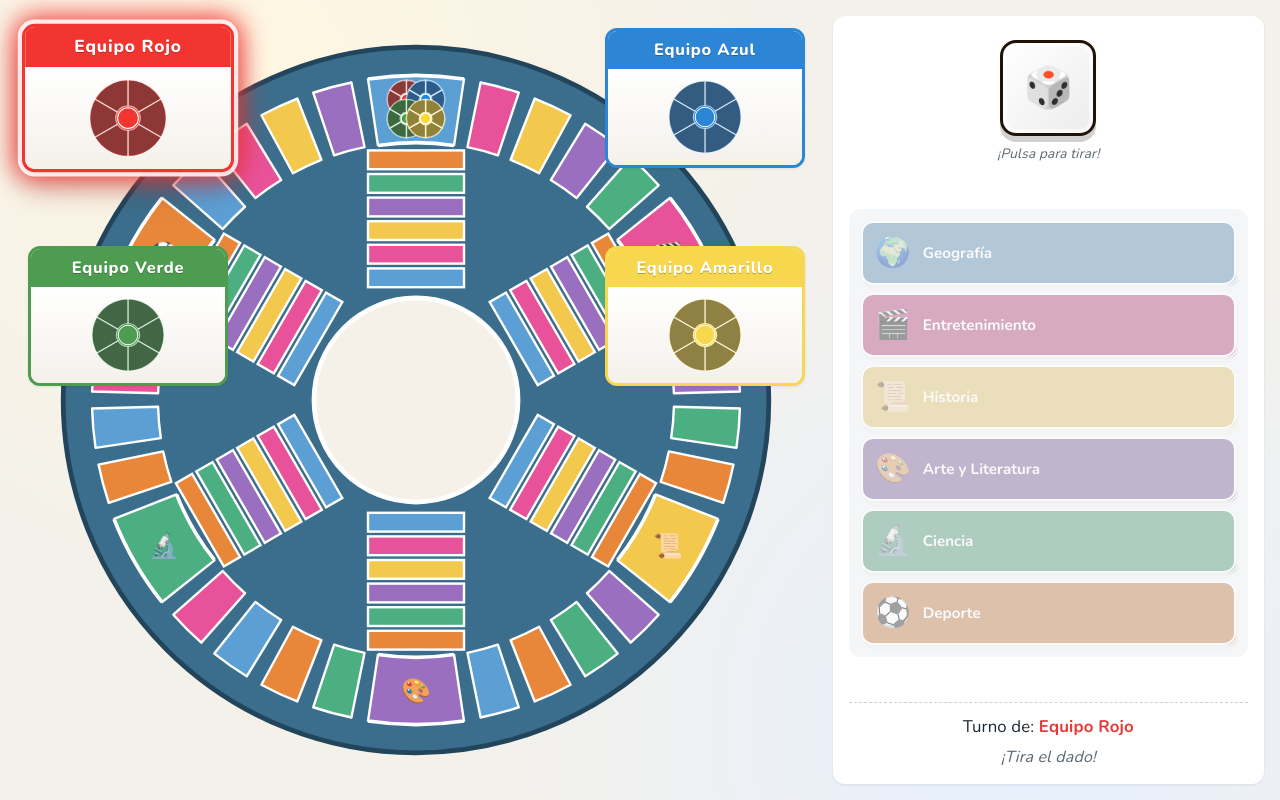
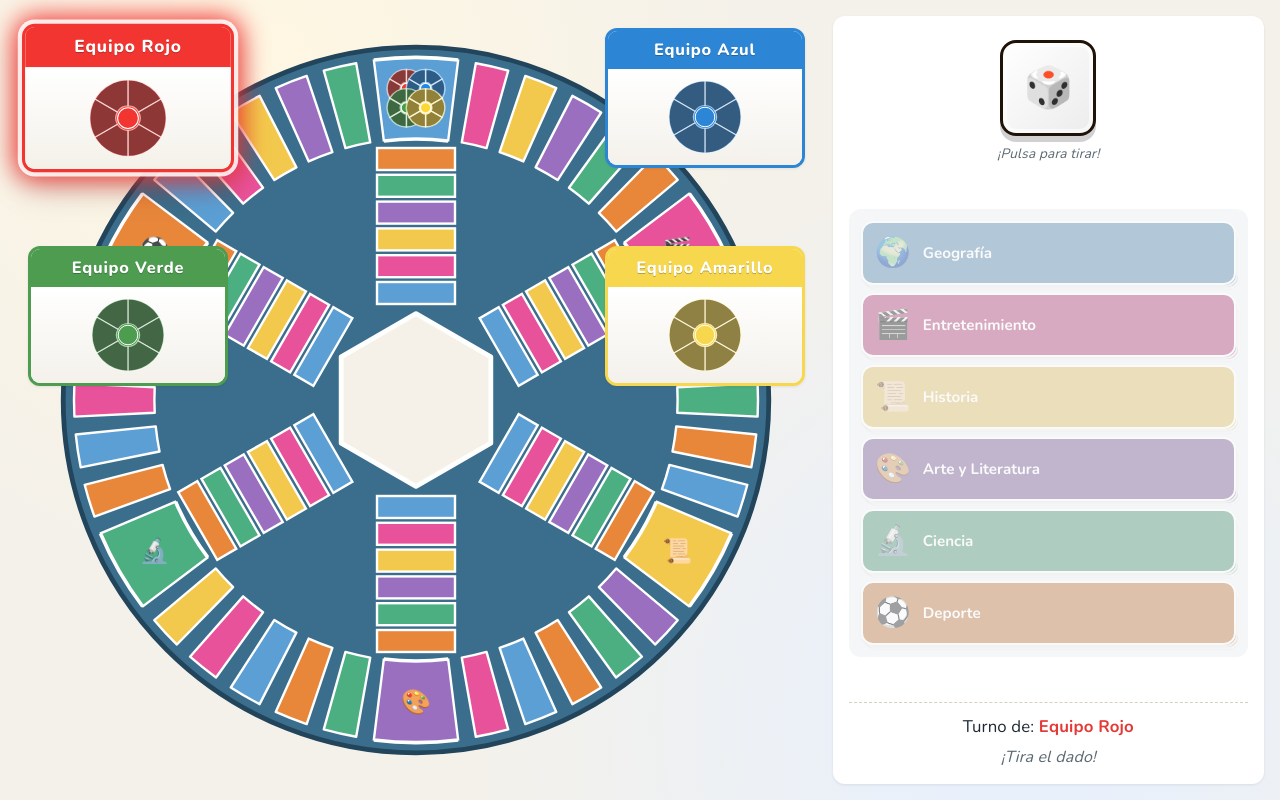
Before and after one commit to ngarderiu/Trivial, a React (Vite) app: page / in a window 1280 px wide. Both pictures are taken after a click on the button "Empezar partida". Built offline with nearby package versions, Linux system fonts and the light colour scheme.

Commit message:
fix: anillo más grande, brazos mismo ancho que sedes, centro hexagonal, 5 casillas entre sedes

```diff
--- a/src/components/game/Board.jsx
+++ b/src/components/game/Board.jsx
@@ -8,42 +8,47 @@ import { CATEGORIES, CATEGORIES_BY_ID, CATEGORY_IDS } from '../../constants/cate
 // Tablero del Trivial clásico.
 //
 // Geometría (viewBox 600×600, centro 300,300):
-//   - 30 casillas en el anillo: 6 sedes + 24 normales (4 entre sedes)
-//   - sedes: ancho angular doble (2 unidades), centradas en cada eje del brazo
-//   - brazos: 6 brazos rectos de 80 px de ancho, 6 casillas grandes
-//             (radios 92..210) con gap de 4 px entre casillas
-//   - cada casilla del brazo alterna los 6 colores en secuencia
-//   - centro: círculo crema, radio 85
-//
-// Total angular: 6 · 2 + 24 · 1 = 36 "unidades angulares" = 360º
-//   (cada unidad = 360/36 = 10º).
+//   - 36 casillas en el anillo: 6 sedes + 30 normales (5 entre cada par de sedes)
+//   - sede = 2 unidades angulares; normal = 1 unidad → 6·2 + 30·1 = 42 unidades
+//     → 360º/42 ≈ 8.571º por unidad.
+//   - anillo: R_INNER=218, R_OUTER=285
+//   - centro: hexágono regular (vértices en los 6 ejes de los brazos),
+//     radio (al vértice) 72 px.
+//   - brazos: ancho EXACTO igual al ancho de una sede a R_INNER
+//     (≈ 2·sin(8.571º)·R_INNER ≈ 65 px).
+//   - 6 casillas por brazo entre SP_IN y SP_OUT, gap radial 4 px.
 const SIZE = 600;
 const CX = 300;
 const CY = 300;
-const RING_OUTER = 270;
-const RING_INNER = 215;
-const ARM_INNER_R = 92;
-const ARM_OUTER_R = 210;
-const ARM_WIDTH = 80;
-const ARM_CELLS = SPOKE_CELLS;
-const ARM_CELL_H = (ARM_OUTER_R - ARM_INNER_R) / ARM_CELLS; // ≈21.67
+const R_OUTER = 285;
+const R_INNER = 218;
+const HEX_R = 72; // radio del hexágono al vértice
+
+const TOTAL_UNITS = 42;
+const UNIT_RAD = (Math.PI * 2) / TOTAL_UNITS; // 360/42º
+
+// Ancho del brazo: igual a la cuerda de una sede a R_INNER
+const ARM_WIDTH = 2 * R_INNER * Math.sin(UNIT_RAD); // ≈ 65 px
+
+// Brazo: empieza justo fuera del vértice del hexágono y termina justo
+// antes del anillo, con 6 px de margen a cada lado.
+const SP_IN = HEX_R + 6;        // 78
+const SP_OUT = R_INNER - 6;     // 212
+const ARM_CELLS = SPOKE_CELLS;  // 6
 const ARM_CELL_GAP = 4;
-const CENTER_R = 85;
-const SPOKE_GAP = 5; // sedes cada 5 posiciones (índices 0,5,10,15,20,25)
+const ARM_CELL_H = (SP_OUT - SP_IN) / ARM_CELLS; // ≈ 22.33
 
-const TOTAL_UNITS = 36;
-const UNIT_RAD = (Math.PI * 2) / TOTAL_UNITS;
+const SPOKE_GAP = 6; // sedes cada 6 posiciones (índices 0,6,12,18,24,30)
 const DEG = (rad) => (rad * 180) / Math.PI;
 const PAD_RAD = (1.5 * Math.PI) / 180; // 1.5º de gap a cada lado
 
 // Devuelve [a0, a1] (radianes) que ocupa una casilla del anillo.
-// La sede 0 queda centrada en -π/2 (arriba): unidad 1 = -π/2.
-// Cada sección consume 2 + (SPOKE_GAP - 1) = 6 unidades angulares.
+// Sede 0 centrada en -π/2 (arriba). Cada sección = 2 (sede) + 5 normales = 7 unidades.
 function cellAngles(index) {
   const cell = BOARD_POSITIONS[index];
   const sedeIdx = Math.floor(index / SPOKE_GAP);
   const offset = index % SPOKE_GAP;
-  const sectionStart = sedeIdx * 6; // 2 (sede) + (SPOKE_GAP-1) normales
+  const sectionStart = sedeIdx * 7;
   let unitStart;
   let unitEnd;
   if (cell.isHQ) {
@@ -53,7 +58,6 @@ function cellAngles(index) {
     unitStart = sectionStart + 2 + (offset - 1);
     unitEnd = unitStart + 1;
   }
-  // Desplazamiento para que sede 0 esté centrada arriba
   const a0 = (unitStart - 1) * UNIT_RAD - Math.PI / 2 + PAD_RAD;
   const a1 = (unitEnd - 1) * UNIT_RAD - Math.PI / 2 - PAD_RAD;
   return [a0, a1];
@@ -75,7 +79,7 @@ function annularWedgePath(a0, a1, r0, r1) {
 function ringCellCenter(index) {
   const [a0, a1] = cellAngles(index);
   const a = (a0 + a1) / 2;
-  const r = (RING_INNER + RING_OUTER) / 2;
+  const r = (R_INNER + R_OUTER) / 2;
   return { x: CX + r * Math.cos(a), y: CY + r * Math.sin(a), angle: a };
 }
 
@@ -83,7 +87,21 @@ function ringCellCenter(index) {
 function spokeAngleDeg(j) {
   const sedeIndex = j * SPOKE_GAP;
   const { angle } = ringCellCenter(sedeIndex);
-  return DEG(angle); // grados, listos para SVG rotate
+  return DEG(angle);
+}
+
+// Path de un hexágono regular con vértices en los 6 ejes de los brazos.
+function hexagonPath(cx, cy, r) {
+  const pts = [];
+  for (let i = 0; i < 6; i++) {
+    const a = -Math.PI / 2 + i * (Math.PI / 3);
+    pts.push([cx + r * Math.cos(a), cy + r * Math.sin(a)]);
+  }
+  return (
+    `M ${pts[0][0]} ${pts[0][1]} ` +
+    pts.slice(1).map(([x, y]) => `L ${x} ${y}`).join(' ') +
+    ' Z'
+  );
 }
 
 export default function Board({
@@ -129,7 +147,7 @@ export default function Board({
         return (
           <path
             key={cell.index}
-            d={annularWedgePath(a0, a1, RING_INNER, RING_OUTER)}
+            d={annularWedgePath(a0, a1, R_INNER, R_OUTER)}
             fill={cat.color}
             stroke="#ffffff"
             strokeWidth={2}
@@ -140,19 +158,19 @@ export default function Board({
         );
       })}
 
-      {/* 6 brazos rectos: cada casilla alterna los 6 colores en secuencia
-          (igual que el anillo exterior). Mismo patrón en los 6 brazos. */}
+      {/* 6 brazos rectos: cada casilla alterna los 6 colores en secuencia */}
       {CATEGORIES.map((_, j) => {
         const angleDeg = spokeAngleDeg(j);
         return (
           <g key={`spoke-${j}`} transform={`rotate(${angleDeg} ${CX} ${CY})`}>
             {Array.from({ length: ARM_CELLS }).map((_, k) => {
               // Pre-rotación: brazo apunta hacia +x. k=0 más cerca del centro.
-              const r0 = ARM_INNER_R + k * ARM_CELL_H + ARM_CELL_GAP / 2;
+              const r0 = SP_IN + k * ARM_CELL_H + ARM_CELL_GAP / 2;
               const r1 = r0 + ARM_CELL_H - ARM_CELL_GAP;
               const x = CX + r0;
               const y = CY - ARM_WIDTH / 2;
-              const cellCat = CATEGORIES_BY_ID[CATEGORY_IDS[k % CATEGORY_IDS.length]];
+              const cellCat =
+                CATEGORIES_BY_ID[CATEGORY_IDS[k % CATEGORY_IDS.length]];
               return (
                 <rect
                   key={k}
@@ -170,8 +188,7 @@ export default function Board({
         );
       })}
 
-      {/* Sedes (encima del resto): mismo color, doble ancho angular,
-          borde blanco doble */}
+      {/* Sedes encima del resto: doble ancho angular, borde blanco doble */}
       {BOARD_POSITIONS.filter((c) => c.isHQ).map((cell) => {
         const cat = CATEGORIES_BY_ID[cell.category];
         const [a0, a1] = cellAngles(cell.index);
@@ -181,19 +198,18 @@ export default function Board({
           <g key={`hq-${cell.index}`} className={isReachable ? 'is-reachable' : ''}>
             {/* Borde exterior blanco grueso */}
             <path
-              d={annularWedgePath(a0, a1, RING_INNER - 2, RING_OUTER + 2)}
+              d={annularWedgePath(a0, a1, R_INNER - 2, R_OUTER + 2)}
               fill="#ffffff"
             />
             {/* Cuerpo coloreado */}
             <path
-              d={annularWedgePath(a0, a1, RING_INNER, RING_OUTER)}
+              d={annularWedgePath(a0, a1, R_INNER, R_OUTER)}
               fill={cat.color}
               stroke="#ffffff"
               strokeWidth={2}
               onClick={() => onCellClick?.(cell.index)}
               style={{ cursor: isReachable ? 'pointer' : 'default' }}
             />
-            {/* Icono de la categoría */}
             <text
               x={center.x}
               y={center.y + 7}
@@ -207,7 +223,7 @@ export default function Board({
         );
       })}
 
-      {/* Casillas alcanzables resaltadas */}
+      {/* Casillas alcanzables */}
       {Array.from(reachableSet).map((idx) => {
         const c = ringCellCenter(idx);
         return (
@@ -226,19 +242,18 @@ export default function Board({
         );
       })}
 
-      {/* Centro: círculo crema */}
+      {/* Centro: hexágono regular */}
       <g
         className="board__center"
         onClick={() => onCellClick?.(CENTER_INDEX)}
         style={{ cursor: 'pointer' }}
       >
-        <circle
-          cx={CX}
-          cy={CY}
-          r={CENTER_R}
+        <path
+          d={hexagonPath(CX, CY, HEX_R)}
           fill="#f5f0e8"
           stroke="#ffffff"
           strokeWidth={4}
+          strokeLinejoin="round"
         />
       </g>
 
--- a/src/constants/board.js
+++ b/src/constants/board.js
@@ -11,14 +11,14 @@
 
 import { CATEGORY_IDS } from './categories.js';
 
-const RING_SIZE = 30;
+const RING_SIZE = 36;
 const SPOKES = 6;
-const SPOKE_GAP = RING_SIZE / SPOKES; // 5
+const SPOKE_GAP = RING_SIZE / SPOKES; // 6
 
 // Categoría de una casilla normal: la siguiente en secuencia tras la sede previa
 function categoryForIndex(i) {
   const sedeBefore = Math.floor(i / SPOKE_GAP); // 0..5
-  const offset = i % SPOKE_GAP;                  // 0=sede, 1..4=normales
+  const offset = i % SPOKE_GAP;                  // 0=sede, 1..5=normales
   if (offset === 0) {
     return CATEGORY_IDS[sedeBefore];
   }
```
